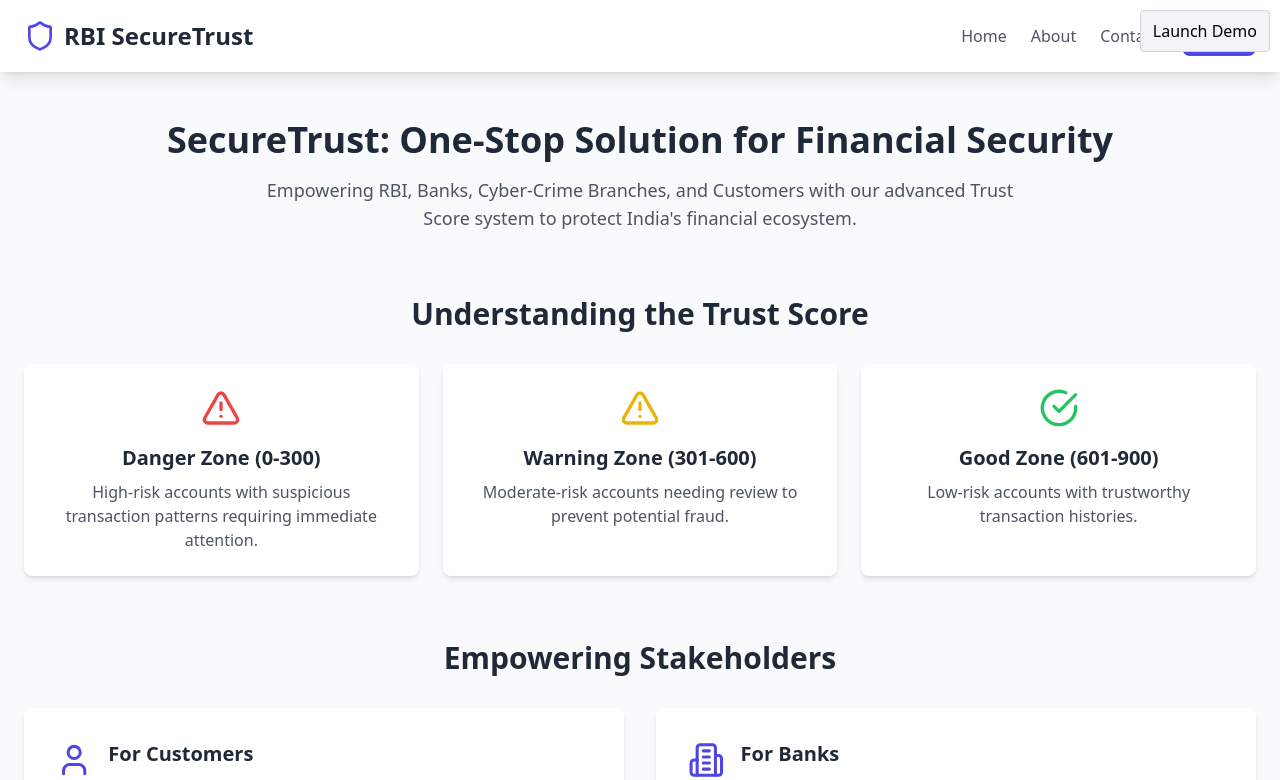
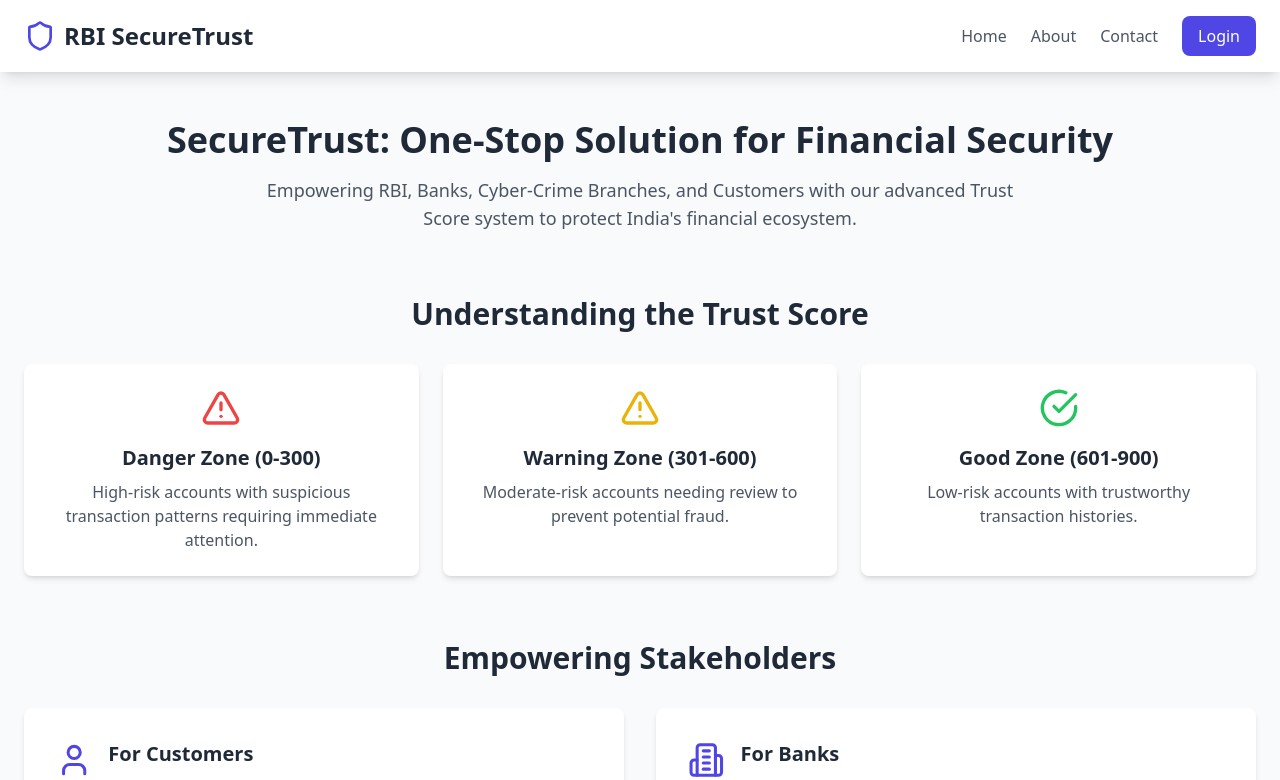
Before and after one commit to Techternity/AntiFraudX, a React (Vite) app: page / in a window 1280 px wide. Shown: the top 780 px of the page. Built offline with nearby package versions, Linux system fonts and the light colour scheme.

Commit message:
Update App.tsx

```diff
--- a/src/App.tsx
+++ b/src/App.tsx
@@ -263,8 +263,7 @@
           </section>
         </main>
 
-        {/* Footer */}
-        <footer className="bg-gray-800 text-white py-8">
+        {/* Footer */}        <footer className="bg-gray-800 text-white py-8">
           <div className="container mx-auto px-6">
             <div className="grid grid-cols-1 md:grid-cols-3 gap-8">
               <div>
@@ -291,22 +290,6 @@
             </div>
           </div>
         </footer>
-        <button
-          onClick={() => currentUser ? setShowSolution(true) : setShowLoginForm(true)}
-          style={{
-            position: 'fixed',
-            top: 10,
-            right: 10,
-            zIndex: 1000,
-            padding: "8px 12px",
-            backgroundColor: "#f3f4f6",
-            border: "1px solid #d1d5db",
-            borderRadius: "4px",
-            cursor: "pointer"
-          }}
-        >
-          Launch Demo
-        </button>
       </div>
     );
   };
```
